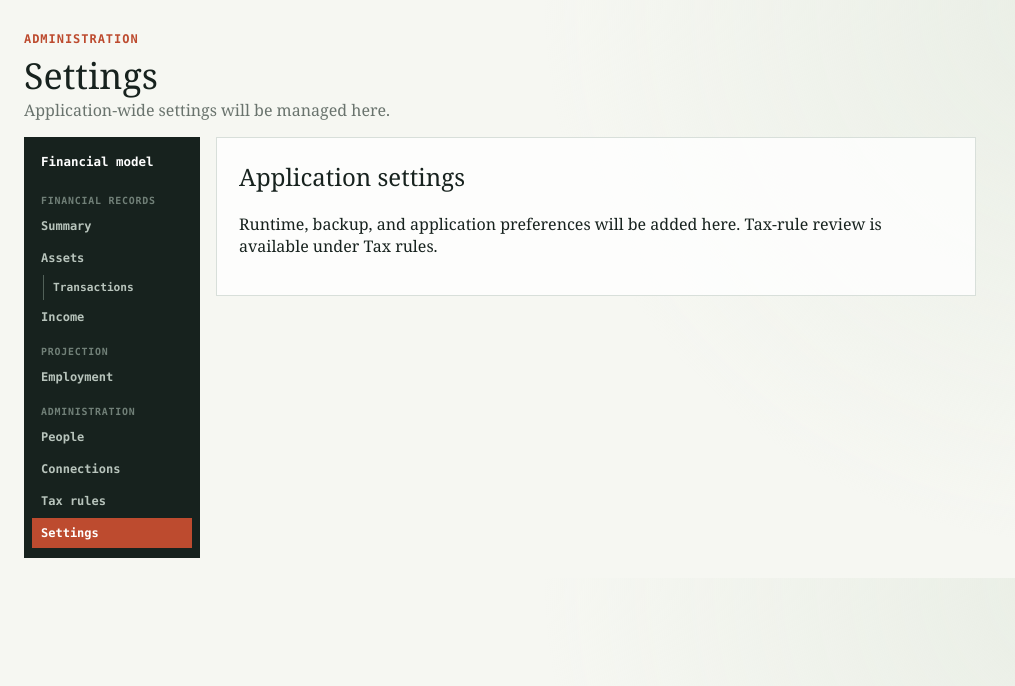
After one commit to colleeseum/ForeView, a Flask app: page /application-settings in a window 1280 px wide. The commit adds this page. Shown: the top 686 px of the page, without its empty margins (0-1015 px from the left). Run offline with Flask 3, Linux system fonts and the light colour scheme.

Commit message:
Expose people and separate tax rules from settings

```diff
--- a/templates/_side_menu.html
+++ b/templates/_side_menu.html
@@ -13,7 +13,9 @@
   </section>
   <section class="side-menu-group" aria-label="Administration">
     <p class="side-menu-heading">Administration</p>
+    <a{% if active_page == 'people' %} class="active"{% endif %} href="{{ url_for('pages.setup') }}">People</a>
     <a{% if active_page == 'connections' %} class="active"{% endif %} href="{{ url_for('connections_page') }}">Connections</a>
-    <a{% if active_page == 'settings' %} class="active"{% endif %} href="{{ url_for('public_rules.settings') }}">Settings</a>
+    <a{% if active_page == 'tax_rules' %} class="active"{% endif %} href="{{ url_for('public_rules.settings') }}">Tax rules</a>
+    <a{% if active_page == 'settings' %} class="active"{% endif %} href="{{ url_for('pages.application_settings') }}">Settings</a>
   </section>
 </aside>
--- /dev/null
+++ b/templates/application_settings.html
@@ -0,0 +1,9 @@
+<!doctype html>
+<html lang="en">
+<head><meta charset="utf-8"><meta name="viewport" content="width=device-width, initial-scale=1"><title>Settings</title><link rel="stylesheet" href="{{ url_for('static', filename='style.css') }}"></head>
+<body><main>
+  <header><p class="eyebrow">Administration</p><h1>Settings</h1><p class="lede">Application-wide settings will be managed here.</p></header>
+  <div class="page-shell">{% set active_page = 'settings' %}{% include '_side_menu.html' %}<div class="page-content">
+    <section class="empty-panel"><h2>Application settings</h2><p>Runtime, backup, and application preferences will be added here. Tax-rule review is available under Tax rules.</p></section>
+  </div></div>
+</main></body></html>
--- a/web/page_routes.py
+++ b/web/page_routes.py
@@ -15,6 +15,11 @@ def index():
 @blueprint.get("/setup")
 def setup():
     return render_template("setup.html")
+
+
+@blueprint.get("/application-settings")
+def application_settings():
+    return render_template("application_settings.html")
 
 
 @blueprint.get("/accounts")
```
Also changed, not shown: templates/public_rules.html (+5 -5 lines), tests/test_app_routes.py (+1 -0 lines).
